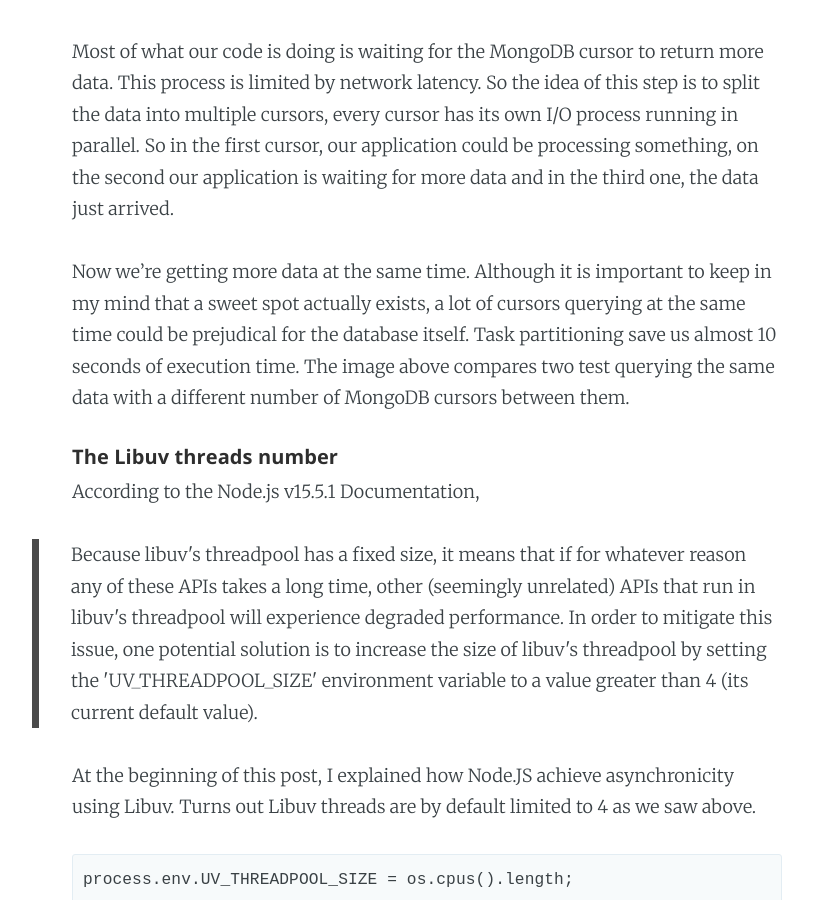
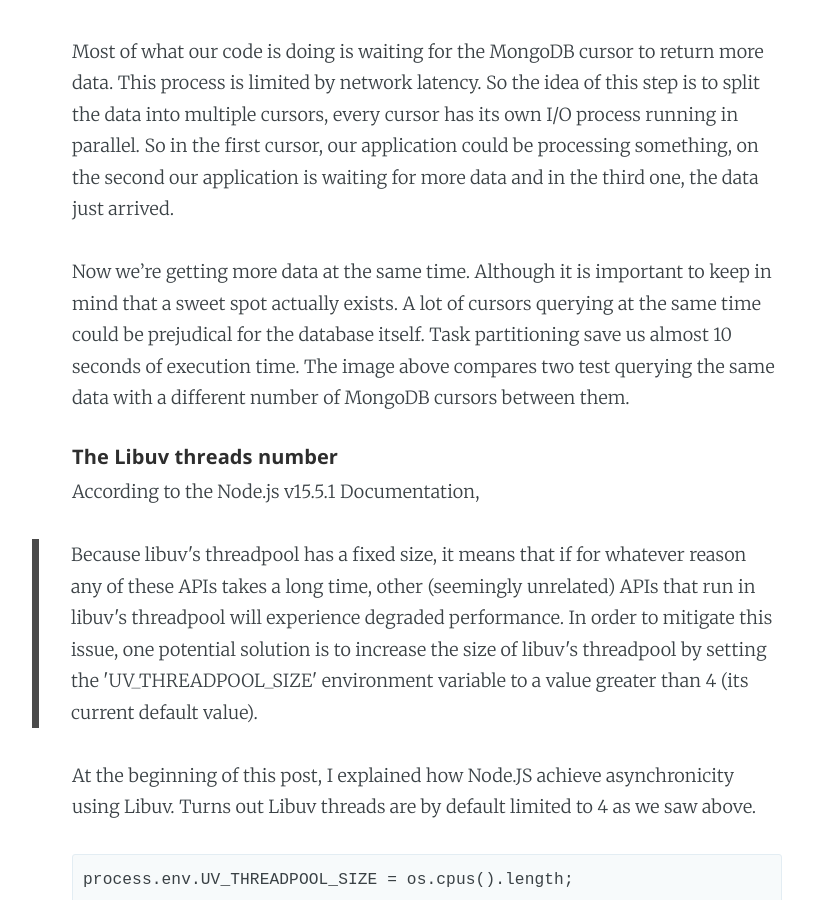
Before and after one commit to HenriqueLBorges/henriquelborges.github.io, a Jekyll site: the page built from _posts/2021-01-11-nodejs-optimizing-io-with-streams.markdown, in a window 1280 px wide and 900 px high, scrolled down 6902 px. Shown: the whole window, without its empty margins (213-1026 px from the left). Built offline with Jekyll 4.4.1, drawn with Linux system fonts in a browser that asks for light colours; some of the changed text lies outside the part shown.

```diff
--- a/_posts/2021-01-11-nodejs-optimizing-io-with-streams.markdown
+++ b/_posts/2021-01-11-nodejs-optimizing-io-with-streams.markdown
@@ -88,7 +88,7 @@ It was not the case here but when we're dealing with MongoDB, it's important to
 
 Most of what our code is doing is waiting for the MongoDB cursor to return more data. This process is limited by network latency. So the idea of this step is to split the data into multiple cursors, every cursor has its own I/O process running in parallel. So in the first cursor, our application could be processing something, on the second our application is waiting for more data and in the third one, the data just arrived.
 
-Now we're getting more data at the same time. Although it is important to keep in my mind that a sweet spot actually exists, a lot of cursors querying at the same time could be prejudical for the database itself. Task partitioning save us almost 10 seconds of execution time. The image above compares two test querying the same data with a different number of MongoDB cursors between them.
+Now we're getting more data at the same time. Although it is important to keep in mind that a sweet spot actually exists. A lot of cursors querying at the same time could be prejudical for the database itself. Task partitioning save us almost 10 seconds of execution time. The image above compares two test querying the same data with a different number of MongoDB cursors between them.
 
 <h5>The Libuv threads number</h5>
 
```
Also changed, not shown: other parts of _posts/2021-01-11-nodejs-optimizing-io-with-streams.markdown (+1 -1 lines).
